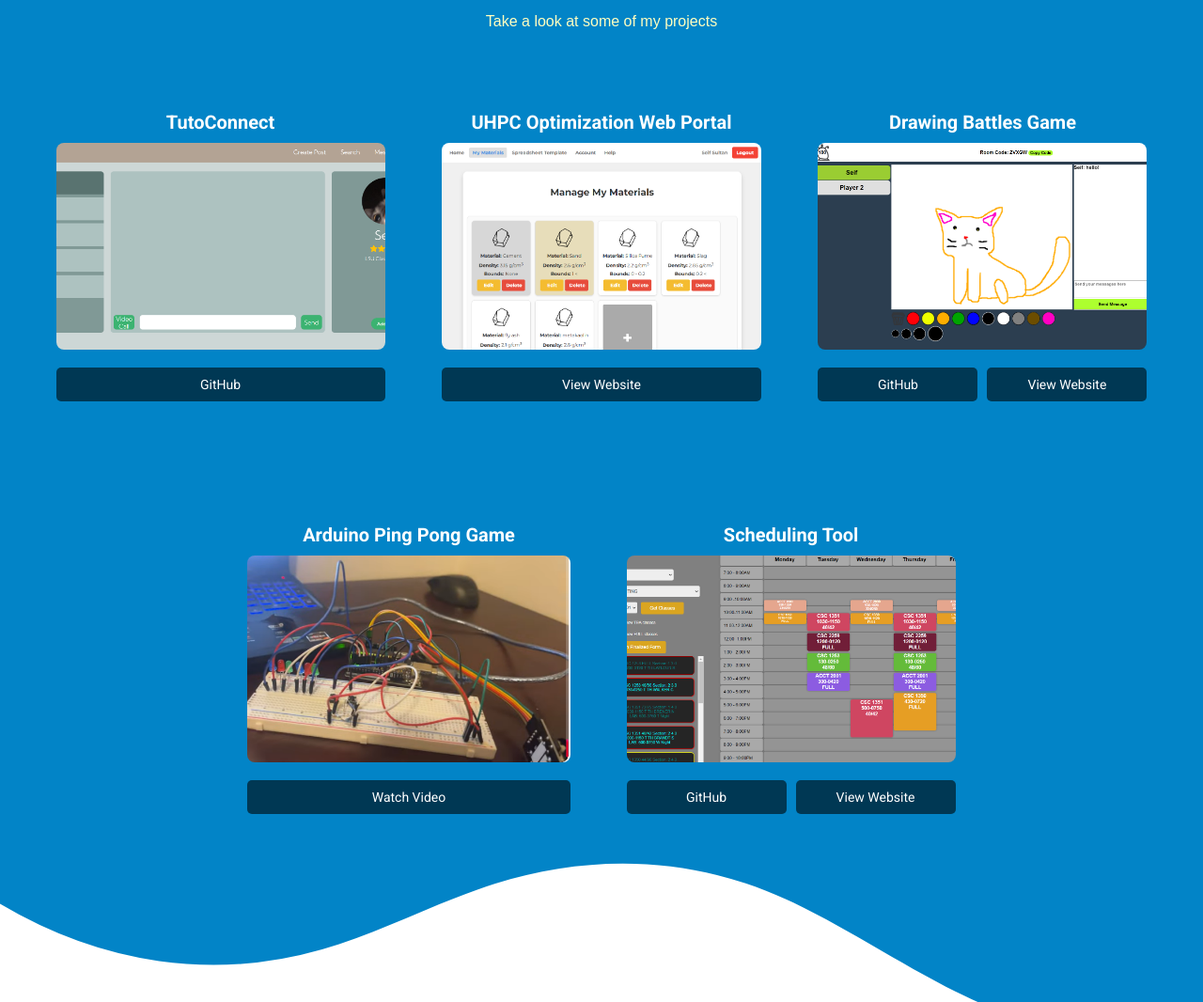
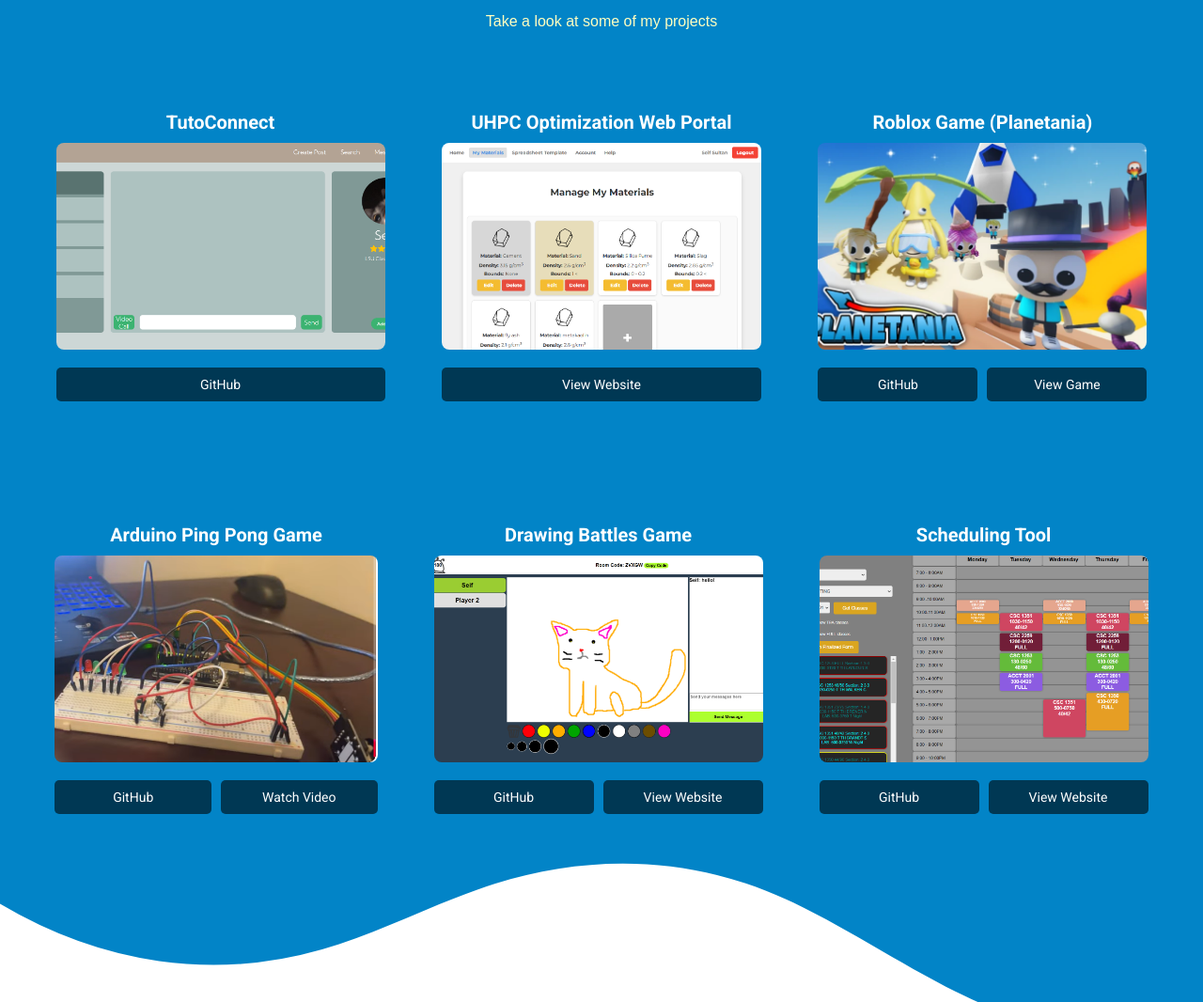
Before and after one commit to SeifSultan03/Portfolio, a plain HTML site: page index.html in a window 1280 px wide. Shown: the part 823-1889 px from the top of the page at 94% size. Drawn offline with Linux system fonts and the light colour scheme.

Commit message:
Added Planetania

```diff
--- a/index.html
+++ b/index.html
@@ -77,13 +77,13 @@
                     </div>
                 </div>
                 <div class="image-item hidden">
-                    <h3>Drawing Battles Game</h3>
-                    <a href="/drawingbattles.html">
-                        <img class ="dynamicImage" src="assets/DrawingBattles.png" alt="More Information">
+                    <h3>Roblox Game (Planetania)</h3>
+                    <a href="https://www.roblox.com/games/7800270226/Planetania">
+                        <img class ="dynamicImage" src="assets/Planetania.png" alt="More Information">
                     </a>
                     <div class="buttons">
-                        <a href="https://github.com/SeifSultan03/DrawingBattles" target="_blank" class="btn">GitHub</a>
-                        <a href="https://drawingbattles.herokuapp.com/" target="_blank" class="btn">View Website</a>
+                        <a href="https://github.com/SeifSultan03/rblx-Planetania" target="_blank" class="btn">GitHub</a>
+                        <a href="https://www.roblox.com/games/7800270226/Planetania" target="_blank" class="btn">View Game</a>
                     </div>
                 </div>
                 <div class="image-item hidden">
@@ -92,7 +92,18 @@
                         <img class ="dynamicImage" src="assets/arduinopingpong.png" alt="More Information">
                     </a>
                     <div class="buttons">
-                        <a href="https://youtube.com/shorts/752omrh54LM?feature=share" target="_blank" class="btn full">Watch Video</a>
+                        <a href="https://github.com/SeifSultan03/ArduinoPingPong" target="_blank" class="btn">GitHub</a>
+                        <a href="https://youtube.com/shorts/752omrh54LM?feature=share" target="_blank" class="btn">Watch Video</a>
+                    </div>
+                </div>
+                <div class="image-item hidden">
+                    <h3>Drawing Battles Game</h3>
+                    <a href="/drawingbattles.html">
+                        <img class ="dynamicImage" src="assets/DrawingBattles.png" alt="More Information">
+                    </a>
+                    <div class="buttons">
+                        <a href="https://github.com/SeifSultan03/DrawingBattles" target="_blank" class="btn">GitHub</a>
+                        <a href="https://drawingbattles.herokuapp.com/" target="_blank" class="btn">View Website</a>
                     </div>
                 </div>
                 <div class="image-item hidden">
```
Also changed, not shown: assets/Planetania.png (added).
